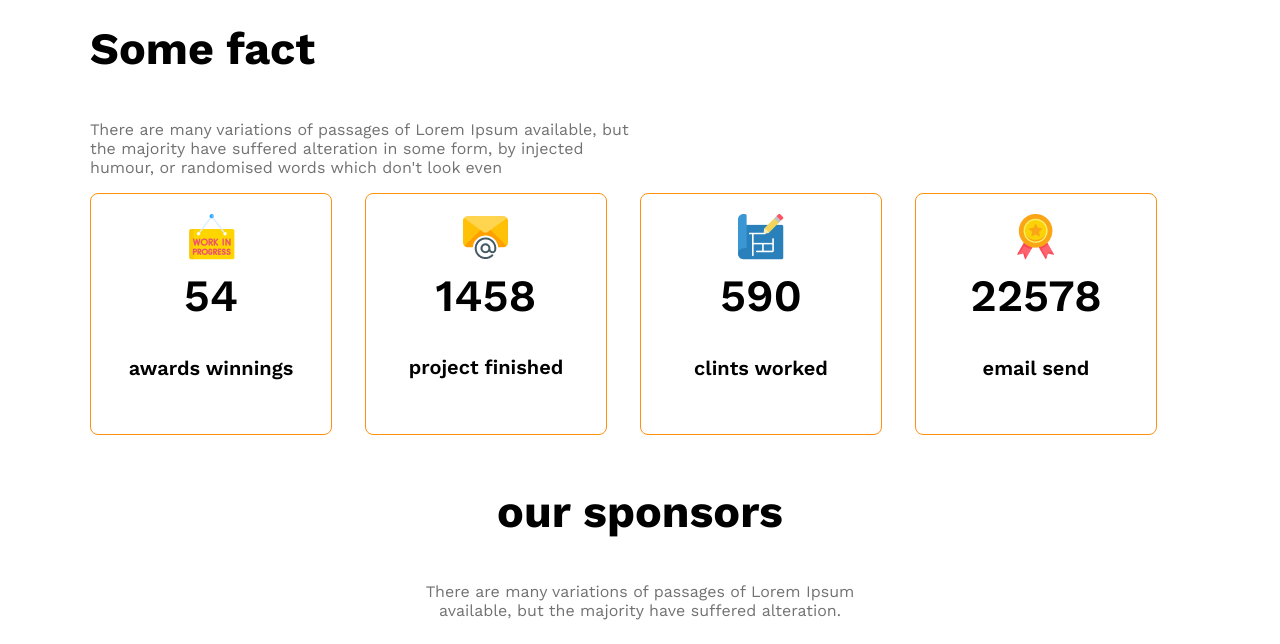
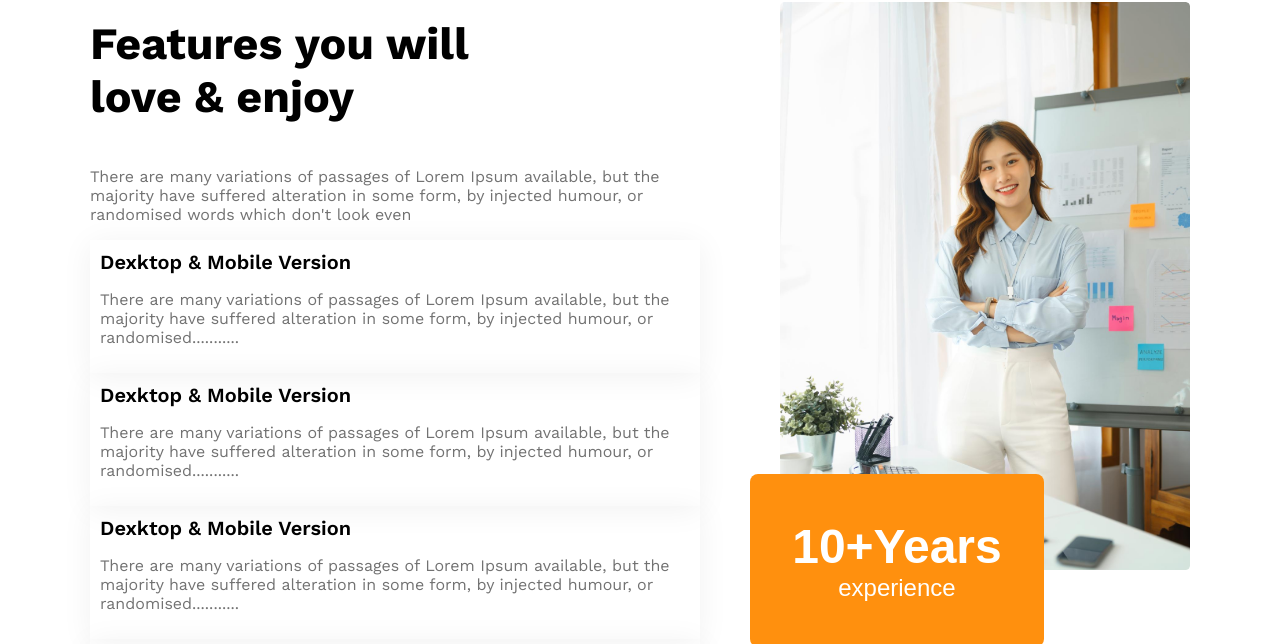
Before and after one commit to ShuvroGoswami/g3-architects-resources-website, a plain HTML site: page index.html in a window 1280 px wide. Shown: the part 1758-2402 px from the top of the page. Drawn offline with nearby package versions, Linux system fonts and the light colour scheme.

Commit message:
finished

```diff
--- a/index.html
+++ b/index.html
@@ -44,6 +44,42 @@
             <button class="btn-primary">Explore more</button>
            </div>
         </section>
+
+        <!-- features seation stert -->
+         <section class="features">
+            <div class="feature-section">
+                <h3 id="features-section-title" class="section-title">Features you will <br> love & enjoy</h3>
+                <p class="text-light-gray">There are many variations of passages of Lorem Ipsum available, but the majority have suffered alteration in some form, by injected humour, or randomised words which don't look even</p>
+
+                <!-- feature card container -->
+
+                <div class="feature-card">
+                    <h4 class="feature-title">Dexktop & Mobile Version</h4>
+                    <p class="text-light-gray">There are many variations of passages of Lorem Ipsum available, but the majority have suffered alteration in some form, by injected humour, or randomised...........</p>
+                </div>
+                <div class="feature-card">
+                    <h4 class="feature-title">Dexktop & Mobile Version</h4>
+                    <p class="text-light-gray">There are many variations of passages of Lorem Ipsum available, but the majority have suffered alteration in some form, by injected humour, or randomised...........</p>
+                </div>
+                <div class="feature-card">
+                    <h4 class="feature-title">Dexktop & Mobile Version</h4>
+                    <p class="text-light-gray">There are many variations of passages of Lorem Ipsum available, but the majority have suffered alteration in some form, by injected humour, or randomised...........</p>
+                </div>
+                <div class="feature-card">
+                    <h4 class="feature-title">Dexktop & Mobile Version</h4>
+                    <p class="text-light-gray">There are many variations of passages of Lorem Ipsum available, but the majority have suffered alteration in some form, by injected humour, or randomised...........</p>
+                </div>
+
+            </div>
+            <div class="architect-con">
+                <img class="img-architect" src="images/architect.png" alt="">
+                <button id="experience-badge" class="btn-primary">
+                    <span id="experience-year">10+Years</span> <br>
+                    <span>experience</span>
+                </button>
+            </div>
+         </section>
+
         <!-- some facts -->
          <section>
             <h3 class="section-title">Some fact</h3>
--- a/styles/g3-architect.css
+++ b/styles/g3-architect.css
@@ -134,6 +134,52 @@ font-size: 2.8rem;
 font-weight: 700;
 }
 
+/* feature section related style */
+.features{
+    display: flex;
+    width: 1000;
+    margin: 0 auto;
+}
+/* .feature-section{
+    padding-right: 30px; */
+}
+#features-section-title{
+    border-left: 5px solid orange;
+    padding-left: 20px;
+    margin-bottom: 20px;
+    border-radius: 8px;
+}
+.feature-card .feature-title{
+    font-weight: 600;
+    font-size: 1.25rem;
+    margin-top: 0px;
+    margin-bottom: 0px;
+}
+#experience-badge{
+    padding: 45px 42px;
+    font-size: 1.5rem;
+    font-weight: 500;
+    margin-left: -30px;
+    margin-top: -100px;
+}
+#experience-year{
+    font-size: 3rem;
+    font-weight: 700;
+}
+.feature-card{
+    padding: 10px;
+    box-shadow: 0 4px 30px 0 rgba(0,0,0,0.06);
+}
+.architect-con{
+    margin-left: 80px;
+    margin-top: 30px;
+}
+
+.img-architect{
+    width: 100%;
+}
+
+
 /* some fact related style*/
 .fact-container{
    display: grid;
@@ -202,9 +248,17 @@ font-weight: 700;
   }
   .teams{flex-direction: column-reverse;
     width: 0px;
+  }
 
-    */
-
+  .features{
+    flex-direction: column;
+  }
+  .architect-con{
+    margin: 0px;
+  }
+  .img-architect{
+    margin: none;
+    padding-left: none;
   }
     /* .our-features{
     margin-left: 0 auto; } */
```
